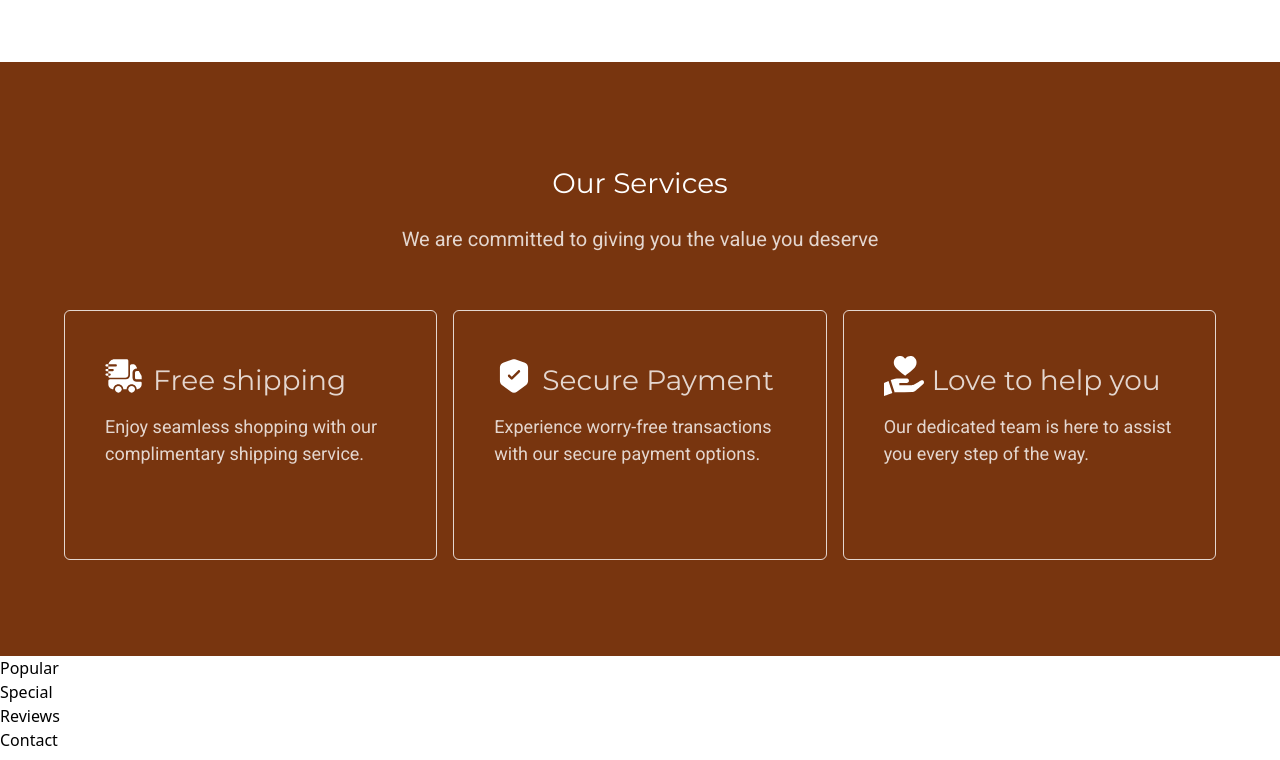
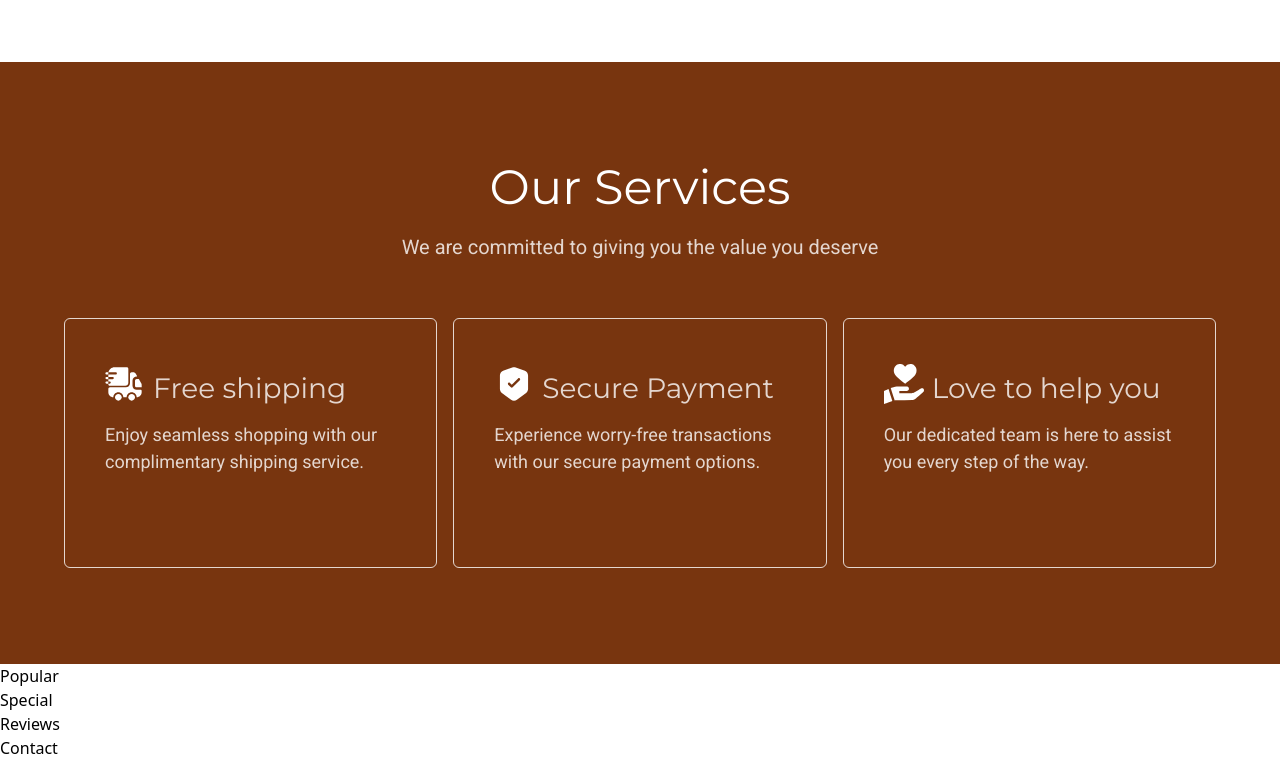
Before and after one commit to jephthahdominic/shoe-maker-template, a React (Vite) app: page / in a window 1280 px wide. Shown: the part 1543-2303 px from the top of the page. Built offline with nearby package versions, Linux system fonts and the light colour scheme; a web font is replaced by a local one.

Commit message:
Created the brand description sections

```diff
--- a/src/sections/Services.jsx
+++ b/src/sections/Services.jsx
@@ -5,7 +5,7 @@ import ServiceCard from '../components/ServiceCard'
 const Services = () => {
   return (
     <section id='services' className='max-container flex flex-col gap-4'>
-      <h2 className='font-montserrat text-center text-3xl max-sm:text-md max-xl:text-left text-white text-semibold'>Our Services</h2>
+      <h2 className='font-montserrat text-center text-4xl max-sm:text-md max-xl:text-left text-white text-bold'>Our Services</h2>
       <p className='text-center max-xl:text-left text-xl text-white-400 font-roboto leading-normal'>We are committed to giving you the value you deserve</p>
       <div className='flex items-center gap-4 flex-wrap max-lg:flex-col'>
         {services.map((service)=>(
```
